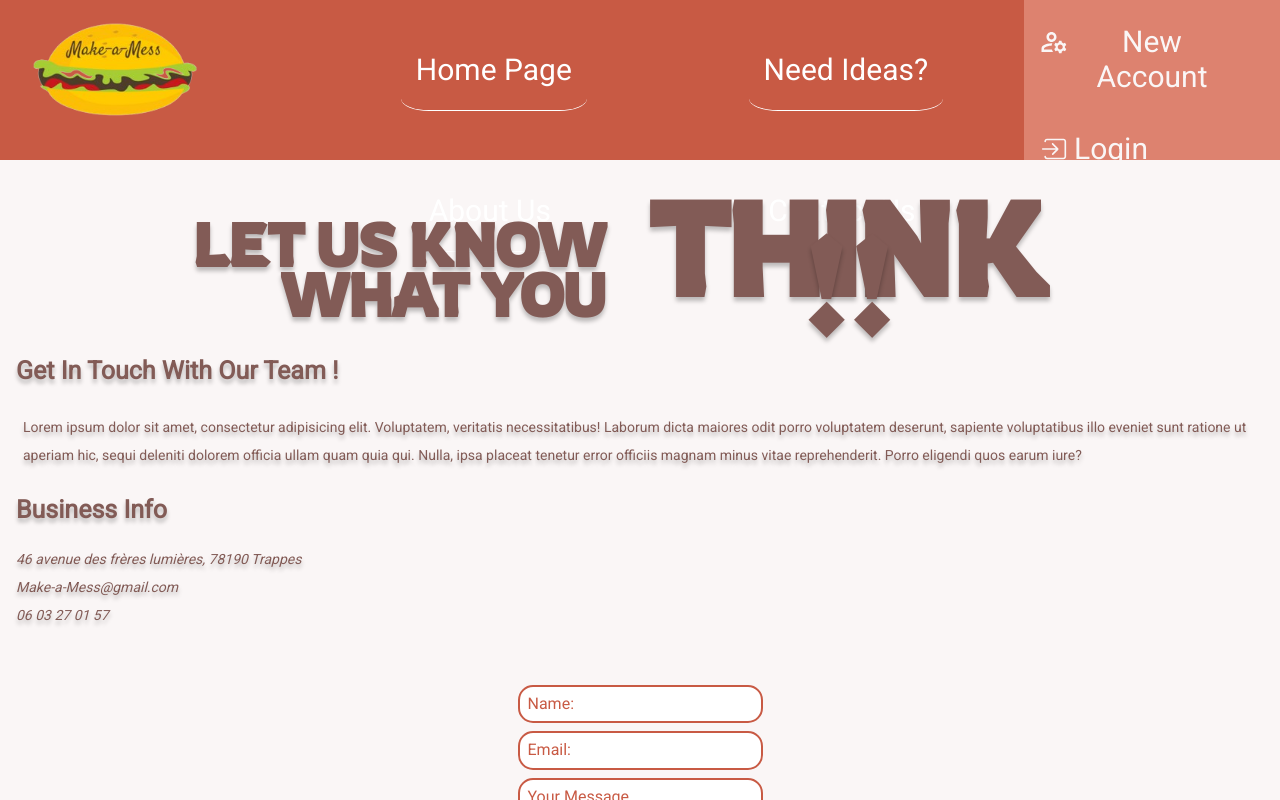
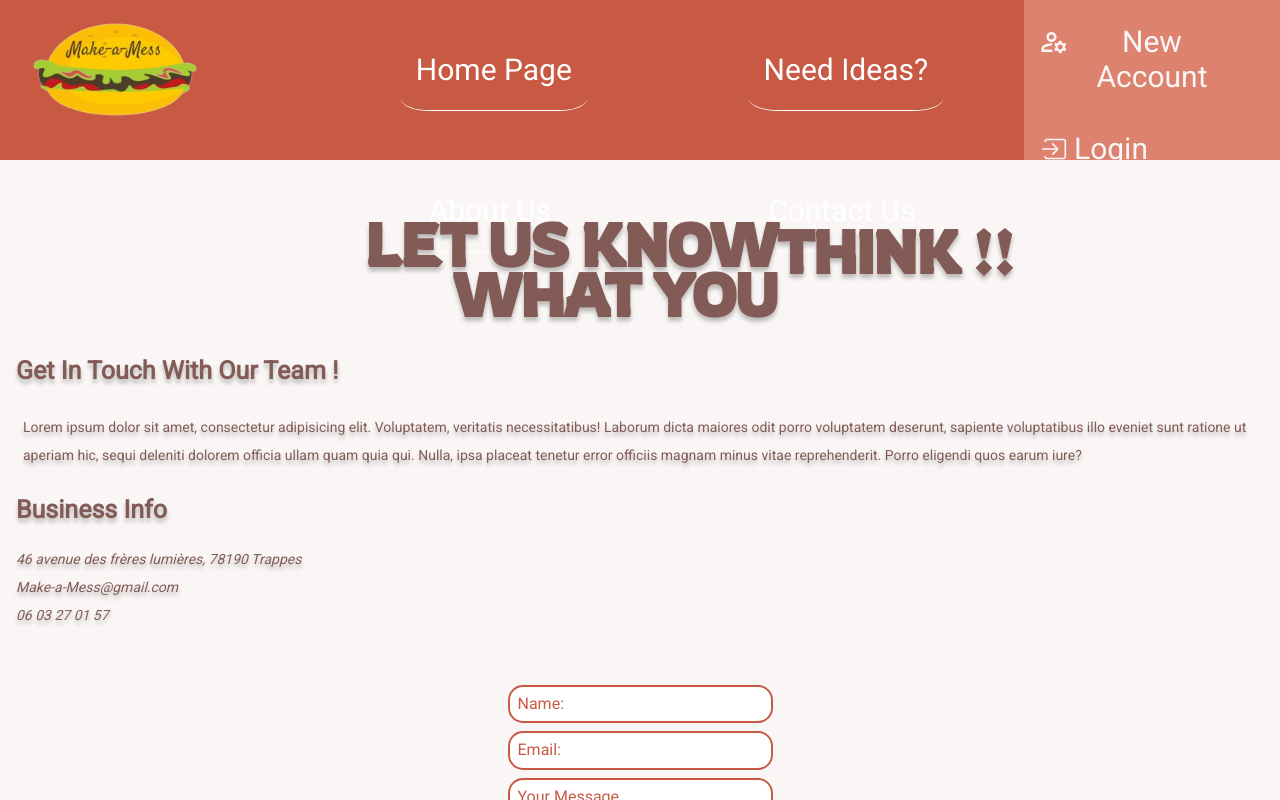
Before and after one commit to Vitavy-Vita/Make-a-Mess, a React (Create React App) app in the folder frontend/: page /Contact in a window 1280 px wide. Built offline with nearby package versions, Linux system fonts and the light colour scheme; a web font is replaced by a local one.

Commit message:
checkpoint

```diff
--- a/frontend/src/SASS/contact/main.scss
+++ b/frontend/src/SASS/contact/main.scss
@@ -1,5 +1,26 @@
 @use "../generalities/variables";
-
+main {
+  text-align: center;
+}
+.main-title {
+  .think {
+    font-size: 60px;
+    line-height: 42px;
+  }
+}
+iframe {
+  width: 95%;
+  height: 250px;
+  border: 4px solid variables.$red;
+}
+small {
+    text-align: left;
+  a {
+    padding: 2em;
+    text-decoration: none;
+    color: variables.$brown;
+  }
+}
 .contact-container {
   @include display-flex;
   flex-direction: column;
@@ -11,27 +32,36 @@
     padding: 1em;
   }
 
-  p, span{
+  p,
+  span {
     width: 100%;
     @include text-style;
     text-align: left;
   }
 
   h2 {
-
     text-transform: capitalize;
     padding-left: 0;
   }
 }
-h2{
+h2 {
   @include sub-title-style;
   text-align: left;
-
 }
-textarea{
+textarea {
   @include input-style;
   margin-top: 0.5em;
 }
-textarea::placeholder{
+textarea::placeholder {
   color: variables.$red;
 }
+
+@media screen and (min-width: 415px) and (max-width: 811px) {
+  .main-title {
+    .think {
+      font-size: 94px;
+      line-height: 64px;
+      padding-right: 0.3em;
+    }
+  }
+}
--- a/frontend/src/SASS/generalities/_mixin.scss
+++ b/frontend/src/SASS/generalities/_mixin.scss
@@ -105,6 +105,7 @@
   border: 2px solid variables.$red;
   border-radius: 15px;
   outline-color: variables.$red;
+  width: 100%;
 }
 @mixin input-style-desktop{
   font-family: variables.$text-font;
--- a/frontend/src/SASS/ideas/_main.scss
+++ b/frontend/src/SASS/ideas/_main.scss
@@ -21,12 +21,11 @@
     font-size: 35px;
     width: 70%;
     margin-top: 1em;
-    margin-left: 0.7em;
     text-align: left;
     font-style: bold;
     text-transform: uppercase;
     letter-spacing: -0.03em;
-    // line-height: 36px;
+
   }
 }
 @media screen and (min-width: 415px) and (max-width: 810px) {
--- a/frontend/src/components/Contact us/Contact.js
+++ b/frontend/src/components/Contact us/Contact.js
@@ -1,5 +1,4 @@
 import { motion } from "framer-motion";
-import { FaPhoneAlt } from "react-icons/fa";
 export default function Contact() {
   return (
     <motion.main
@@ -9,7 +8,7 @@ export default function Contact() {
     >
       <section className="main-title">
         <h2>Let us know what you</h2>
-        <h1>Think !!</h1>
+        <h1 className="think">Think !!</h1>
       </section>
       <article className="contact-container">
         <section>
@@ -47,15 +46,12 @@ export default function Contact() {
       </article>
       <h2>Where to find us</h2>
       <iframe
-        width="425"
-        height="350"
         src="https://www.openstreetmap.org/export/embed.html?bbox=1.9822973012924197%2C48.7572974655531%2C1.9858378171920779%2C48.758959589700616&amp;layer=mapnik&amp;marker=48.75812853450152%2C1.9840675592422485"
-        style={{ border: "1px solid black" }}
+
       ></iframe>
-      <br />
       <small>
         <a href="https://www.openstreetmap.org/?mlat=48.75813&amp;mlon=1.98407#map=19/48.75813/1.98407">
-          Afficher une carte plus grande
+          Show a bigger map
         </a>
       </small>
     </motion.main>
```
Lines whose indentation alone changed are shown as unchanged.
